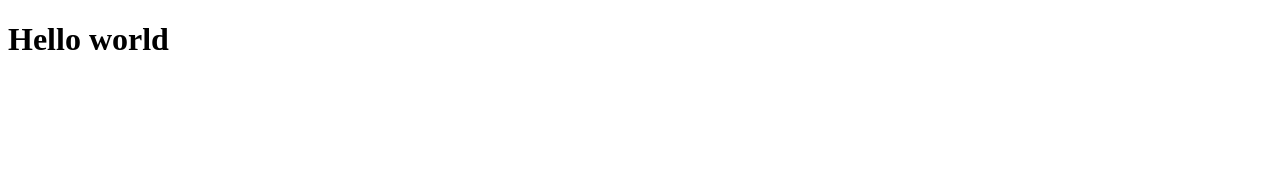
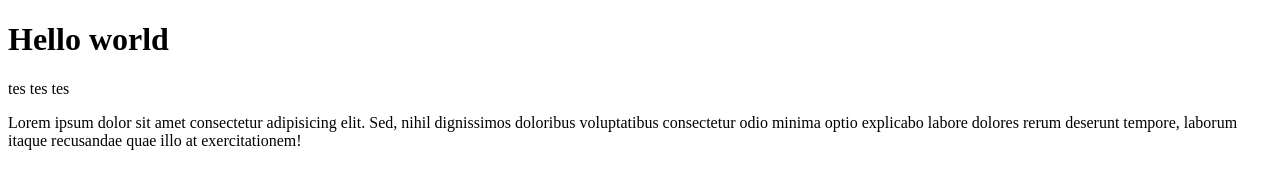
Before and after one commit to fadilachmad/git-remote-tes, a plain HTML site: page index.html in a window 1280 px wide. Drawn offline with Linux system fonts and the light colour scheme.

Commit message:
modified index.html file

```diff
--- a/index.html
+++ b/index.html
@@ -7,5 +7,12 @@
   </head>
   <body>
     <h1>Hello world</h1>
+    <p>tes tes tes</p>
+    <p>
+      Lorem ipsum dolor sit amet consectetur adipisicing elit. Sed, nihil
+      dignissimos doloribus voluptatibus consectetur odio minima optio explicabo
+      labore dolores rerum deserunt tempore, laborum itaque recusandae quae illo
+      at exercitationem!
+    </p>
   </body>
 </html>
```
